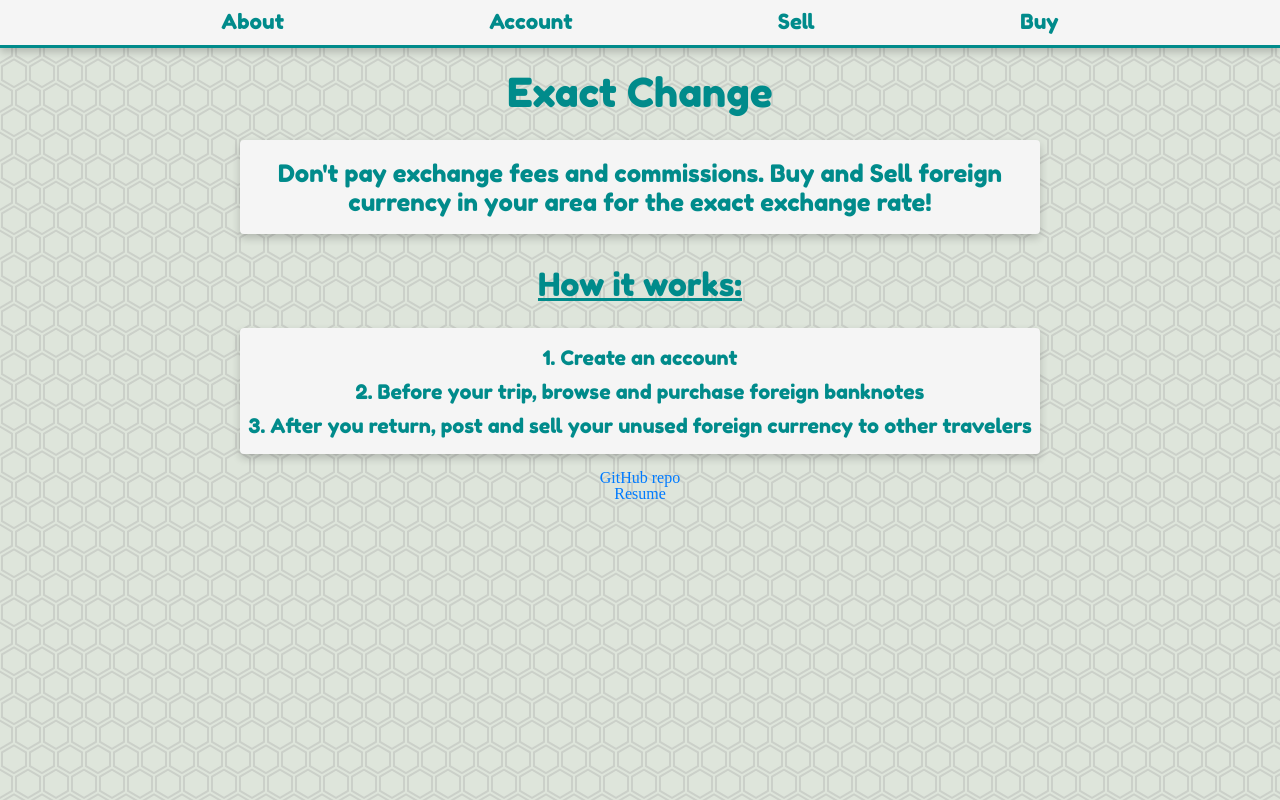
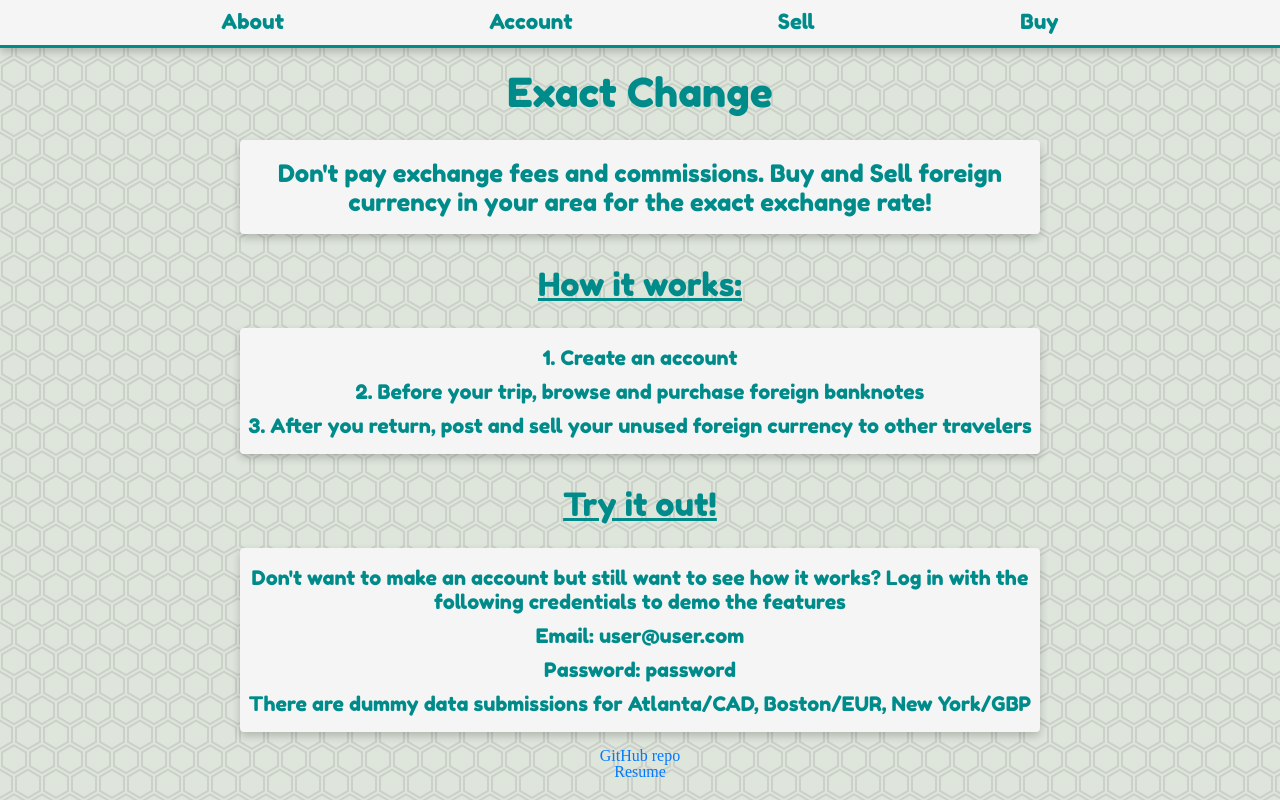
Before and after one commit to stevenberk/capstone, a React (Create React App) app in the folder capstone-app/: page /#/ in a window 1280 px wide. Built offline with nearby package versions, Linux system fonts and the light colour scheme.

Commit message:
demo instructions added to about page

```diff
--- a/capstone-app/src/About.js
+++ b/capstone-app/src/About.js
@@ -21,6 +21,13 @@ render(){
             <h5 className="pageheader">2. Before your trip, browse and purchase foreign banknotes</h5>
             <h5 className="pageheader">3. After you return, post and sell your unused foreign currency to other travelers</h5>
         </div>
+        <h2 className="pageheader underliner">Try it out!</h2>
+        <div className="instructioncontainer">
+            <h5 className="pageheader">Don't want to make an account but still want to see how it works? Log in with the following credentials to demo the features</h5>
+            <h5 className="pageheader">Email: user@user.com</h5>
+            <h5 className="pageheader">Password: password</h5>
+            <h5 className="pageheader">There are dummy data submissions for Atlanta/CAD, Boston/EUR, New York/GBP</h5>
+        </div>
             <a href="https://github.com/stevenberk/Capstone">GitHub repo</a>
             <a href="https://stevenberk.github.io">Resume</a>
 
```
